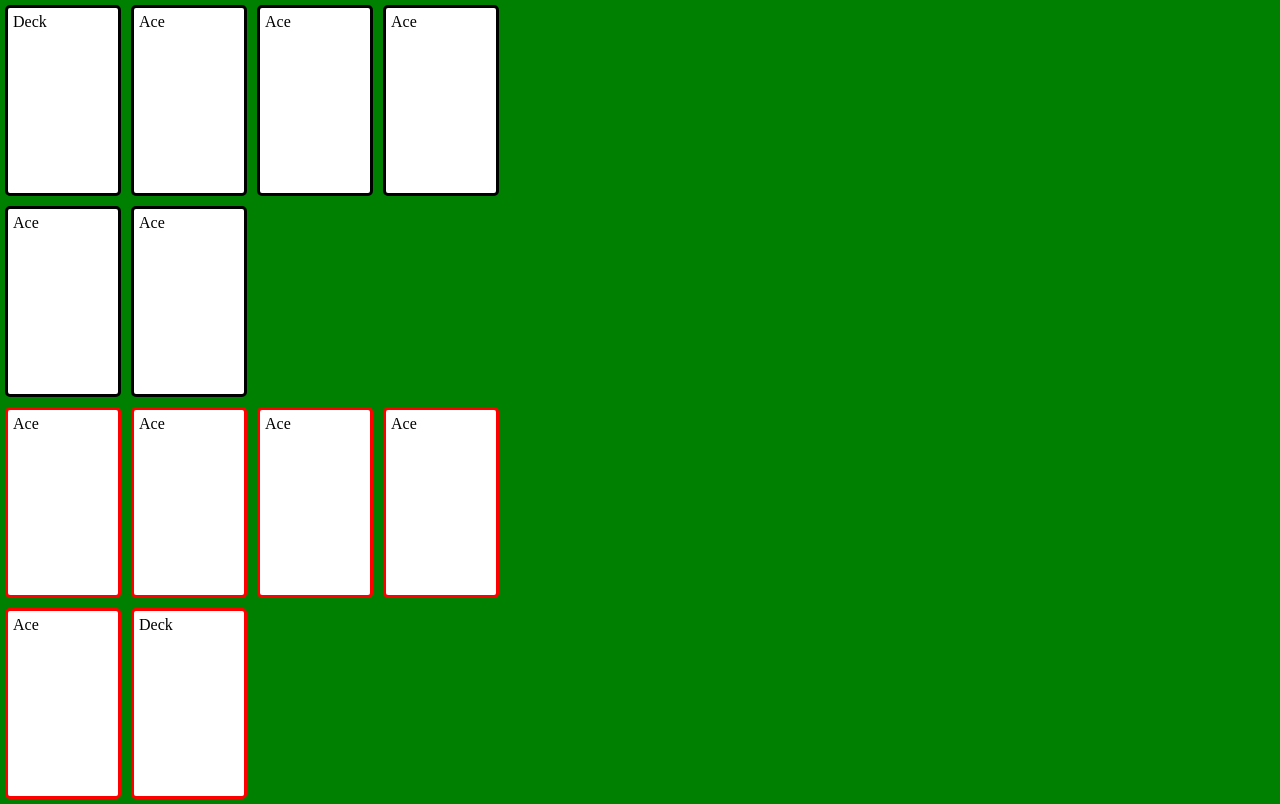
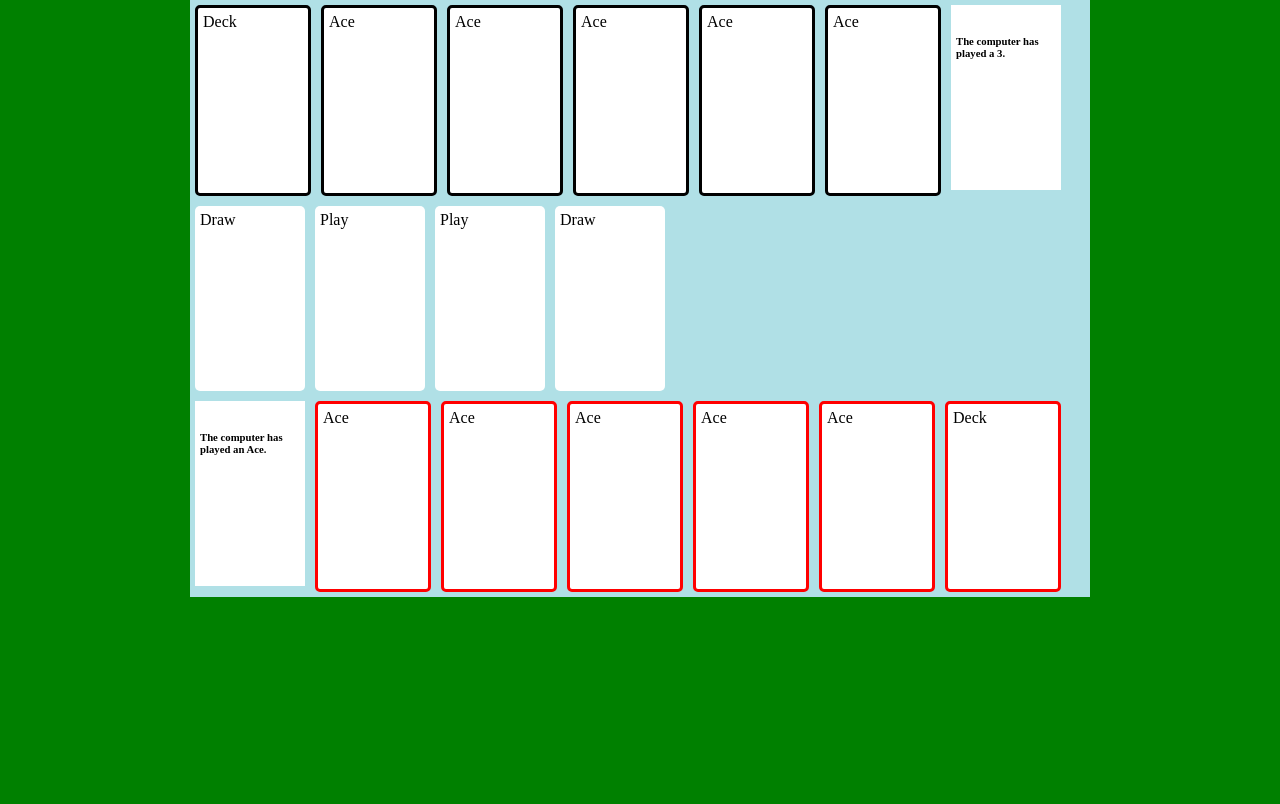
Before and after one commit to penkar/Speed-Card-Game, a plain HTML site: page index.html in a window 1280 px wide. Drawn offline with nearby package versions, Linux system fonts and the light colour scheme.

Commit message:
Most of the display is correct, need to work on the center row.

```diff
--- a/index.html
+++ b/index.html
@@ -4,35 +4,61 @@
     <script src="https://ajax.googleapis.com/ajax/libs/jquery/1.11.1/jquery.min.js"></script>
  	<script src="https://ajax.googleapis.com/ajax/libs/angularjs/1.2.25/angular.min.js"></script>
     <link rel="stylesheet" href="stylesheet.css"></link>
-    <script src="script.js"></script>
+    <script src="speed-logic.js"></script>
 </head>
 <body>
-	<span class="board">
+	<span class="board center">
 
-		<div class="black card clearfix">Deck</div>
+		<span class="row clearfix">
 
-		<span class="hand clearfix">
-			<div class="black card">Ace</div>
-			<div class="black card">Ace</div>
-			<div class="black card">Ace</div>
-			<div class="black card">Ace</div>
-			<div class="black card">Ace</div>
-		</span>
+			<span class="deck">
+				<div class="black card deckc">Deck</div>
+			</span>
 
-		<span class="clearfix">
+			<span class="hand">
+				<div class="black card c1">Ace</div>
+				<div class="black card c2">Ace</div>
+				<div class="black card c3">Ace</div>
+				<div class="black card c4">Ace</div>
+				<div class="black card c5">Ace</div>
+			</span>
+
+			<div id="p2" class="infobox"><h6>The computer has played a 3.</h6></div>
 		</span>
 
 
-		<span class="hand clearfix">
-			<div class="red card">Ace</div>
-			<div class="red card">Ace</div>
-			<div class="red card">Ace</div>
-			<div class="red card">Ace</div>
-			<div class="red card">Ace</div>
+		<span class="row clearfix">
+			<span class="deck">
+				<div class=" card">Draw</div>
+			</span>
+
+			<span class="">
+				<div class="card">Play</div>
+				<div class="card">Play</div>
+			</span>
+
+			<span class="deck">
+				<div class="card">Draw</div>
+			</span>
 		</span>
 
-		<div class="red card">Deck</div>
 
+		<span class="row clearfix">
+
+			<div id="p1" class="infobox"><h6>The computer has played an Ace.</h6></div>
+
+			<span class="hand">
+				<div class="red card p1">Ace</div>
+				<div class="red card p2">Ace</div>
+				<div class="red card p3">Ace</div>
+				<div class="red card p4">Ace</div>
+				<div class="red card p5">Ace</div>
+			</span>
+
+			<span class="deck">
+				<div class="red card deckp">Deck</div>
+			</span>
+		</span>
 	</span>
 
 </body>
--- a/stylesheet.css
+++ b/stylesheet.css
@@ -12,6 +12,8 @@ span{
 	display: block;
 }
 
+
+
 .red{
 	border-style: solid;
 	border-color: red;
@@ -23,35 +25,47 @@ span{
 }
 
 .board{
-	width:770px;
+	width:900px;
 	border-color:white;
+
 }
 
 .hand{
-	width:570px;
-	height:185px;
+	width:650px;
+	margin: 0px 110px 0px 110px;
 }
 
-.card-deck{
-	width:185px;
-	height:110px;
+.deck{
+	margin:0px;
 }
 
 .inplay{
-
+	margin-right: auto;
+	margin-left: auto;
+	height: 185px;
 }
 
-div{
-	margin:0;
-
+.infobox{
+	float:left;
+	height:175px;
+	width: 100px;
+	padding: 5px;
+	margin:5px;
+	background-color: white;
 }
 
 body{
 	margin:0;
-	background-color: green
+	background-color: green;
+
 }
 
 
+.center {
+    margin-left: auto;
+    margin-right: auto;
+    background-color: #b0e0e6;
+}
 
 .clearfix:after{
   content: "";
```
